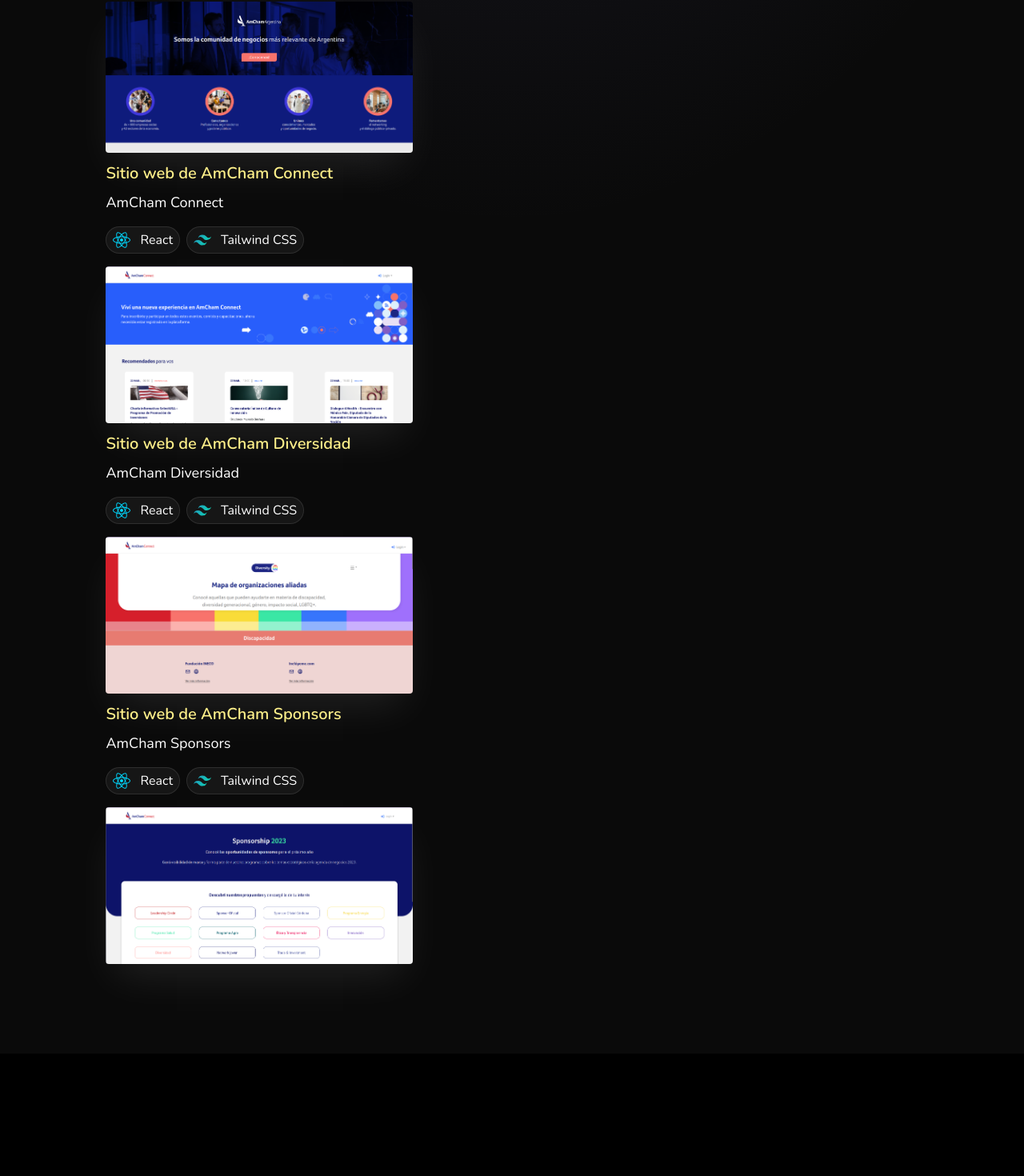
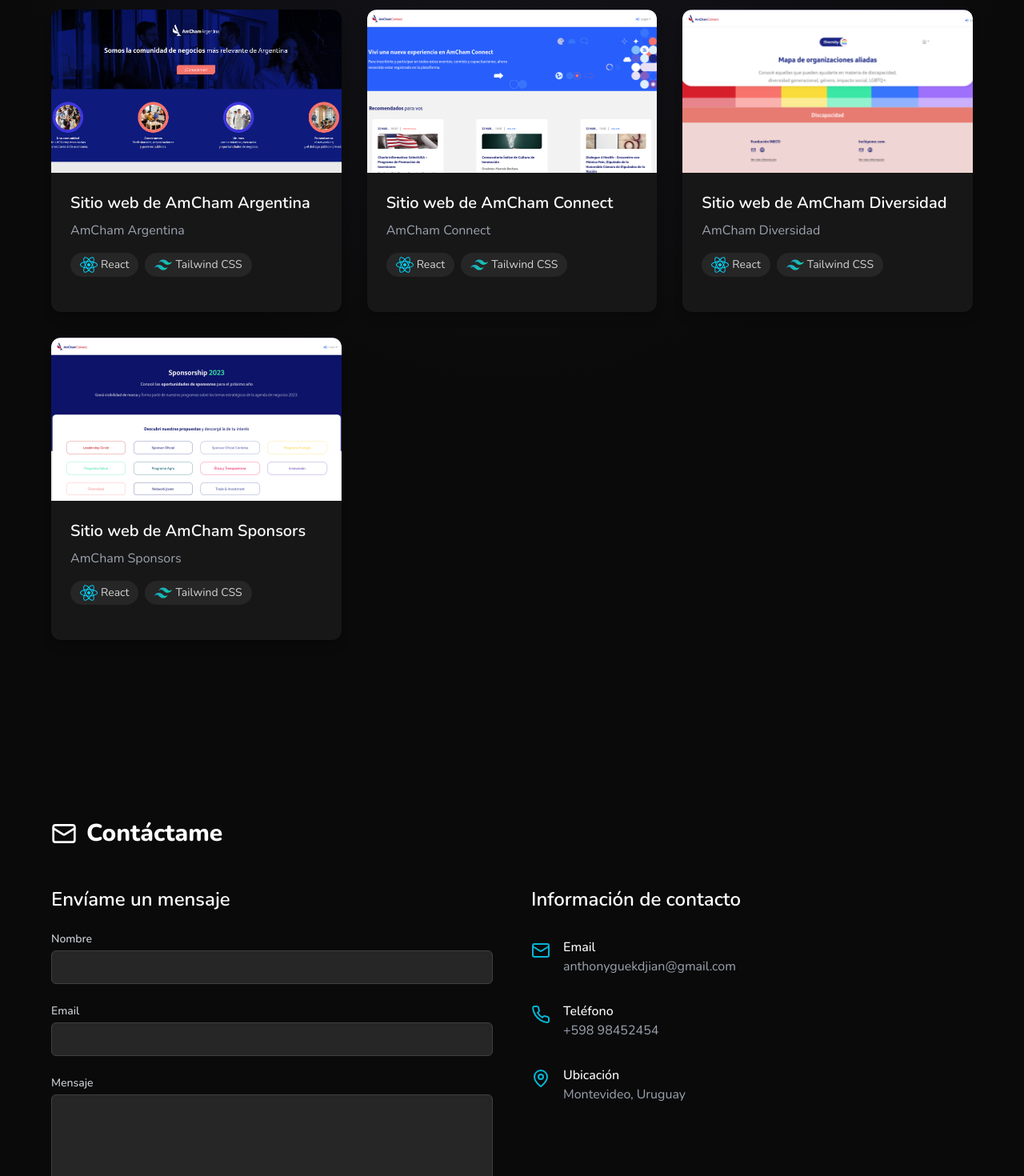
Before and after one commit to AGuekdjian/Portfolio-v2, a React (Vite) app: page / in a window 1280 px wide. Shown: the part 1264-2734 px from the top of the page at 80% size. Before the commit the page ends 2581 px from the top, so only its background shows below. Built offline with nearby package versions, Linux system fonts and the light colour scheme.

Commit message:
Agregando seccion de contacto y mejorando seccion de proyectos.

```diff
--- a/package.json
+++ b/package.json
@@ -9,6 +9,8 @@
     "preview": "vite preview"
   },
   "dependencies": {
+    "framer-motion": "^11.5.4",
+    "lucide-react": "^0.441.0",
     "react": "^18.2.0",
     "react-dom": "^18.2.0",
     "react-toastify": "^9.1.3",
--- a/src/App.jsx
+++ b/src/App.jsx
@@ -1,3 +1,4 @@
+import Contact from "./components/contact/Contact";
 import { Experience } from "./components/experience/Experience";
 import { Header } from "./components/header/Header";
 import { Home } from "./components/home/Home";
@@ -11,6 +12,7 @@
         <Home />
         <Experience />
         <ProjectsAndAchievements />
+        <Contact />
       </main>
       {/* <Footer /> */}
     </>
--- a/src/components/contact/Contact.jsx
+++ b/src/components/contact/Contact.jsx
@@ -1,9 +1,130 @@
-import React from 'react'
+import { motion } from "framer-motion";
+import { MailIcon, PhoneIcon, MapPinIcon, SendIcon } from "lucide-react";
+import { useForm } from "../../hooks/useForm";
 
 export default function Contact() {
+  const { form, changed } = useForm({});
 
-    return (
-        <section>
-        </section>
-    )
+  const handleSubmit = (e) => {
+    e.preventDefault();
+    // Aquí iría la lógica para enviar el formulario
+    console.log("Form submitted:", form);
+    // Resetear el formulario después del envío
+  };
+
+  return (
+    <section
+      className="min-h-screen text-white py-28 px-6 lg:px-0"
+      id="Contacto"
+    >
+      <div className="max-w-6xl mx-auto">
+        <motion.h2
+          className="text-3xl font-bold mb-12 flex gap-x-3 items-center"
+          initial={{ opacity: 0, y: -20 }}
+          animate={{ opacity: 1, y: 0 }}
+          transition={{ duration: 0.5 }}
+        >
+          <MailIcon className="w-8 h-8" />
+          Contáctame
+        </motion.h2>
+        <div className="grid grid-cols-1 md:grid-cols-2 gap-12">
+          <motion.div
+            initial={{ opacity: 0, x: -50 }}
+            animate={{ opacity: 1, x: 0 }}
+            transition={{ duration: 0.5, delay: 0.2 }}
+          >
+            <h3 className="text-2xl font-semibold mb-6">Envíame un mensaje</h3>
+            <form onSubmit={handleSubmit} className="space-y-6">
+              <div>
+                <label
+                  htmlFor="name"
+                  className="block text-sm font-medium text-gray-300 mb-1"
+                >
+                  Nombre
+                </label>
+                <input
+                  type="text"
+                  id="name"
+                  name="name"
+                  onChange={changed}
+                  required
+                  className="w-full px-3 py-2 bg-neutral-800 border border-neutral-700 rounded-md text-white focus:outline-none focus:ring-2 focus:ring-cyan-500"
+                />
+              </div>
+              <div>
+                <label
+                  htmlFor="email"
+                  className="block text-sm font-medium text-gray-300 mb-1"
+                >
+                  Email
+                </label>
+                <input
+                  type="email"
+                  id="email"
+                  name="email"
+                  onChange={changed}
+                  required
+                  className="w-full px-3 py-2 bg-neutral-800 border border-neutral-700 rounded-md text-white focus:outline-none focus:ring-2 focus:ring-cyan-500"
+                />
+              </div>
+              <div>
+                <label
+                  htmlFor="message"
+                  className="block text-sm font-medium text-gray-300 mb-1"
+                >
+                  Mensaje
+                </label>
+                <textarea
+                  id="message"
+                  name="message"
+                  onChange={changed}
+                  required
+                  rows="4"
+                  className="resize-none w-full px-3 py-2 bg-neutral-800 border border-neutral-700 rounded-md text-white focus:outline-none focus:ring-2 focus:ring-cyan-500"
+                ></textarea>
+              </div>
+              <button
+                type="submit"
+                className="w-full px-4 py-2 bg-gradient-to-r from-cyan-600 to-blue-600 text-white rounded-md hover:from-cyan-700 hover:to-blue-700 focus:outline-none focus:ring-2 focus:ring-cyan-500 focus:ring-offset-2 focus:ring-offset-neutral-900 transition duration-300 flex items-center justify-center"
+              >
+                <SendIcon className="w-5 h-5 mr-2" />
+                Enviar Mensaje
+              </button>
+            </form>
+          </motion.div>
+          <motion.div
+            initial={{ opacity: 0, x: 50 }}
+            animate={{ opacity: 1, x: 0 }}
+            transition={{ duration: 0.5, delay: 0.4 }}
+            className="space-y-8"
+          >
+            <h3 className="text-2xl font-semibold mb-6">
+              Información de contacto
+            </h3>
+            <div className="flex items-start space-x-4">
+              <MailIcon className="w-6 h-6 text-cyan-500 mt-1" />
+              <div>
+                <h4 className="font-medium">Email</h4>
+                <p className="text-gray-400">anthonyguekdjian@gmail.com</p>
+              </div>
+            </div>
+            <div className="flex items-start space-x-4">
+              <PhoneIcon className="w-6 h-6 text-cyan-500 mt-1" />
+              <div>
+                <h4 className="font-medium">Teléfono</h4>
+                <p className="text-gray-400">+598 98452454</p>
+              </div>
+            </div>
+            <div className="flex items-start space-x-4">
+              <MapPinIcon className="w-6 h-6 text-cyan-500 mt-1" />
+              <div>
+                <h4 className="font-medium">Ubicación</h4>
+                <p className="text-gray-400">Montevideo, Uruguay</p>
+              </div>
+            </div>
+          </motion.div>
+        </div>
+      </div>
+    </section>
+  );
 }
--- a/src/components/header/Header.jsx
+++ b/src/components/header/Header.jsx
@@ -3,12 +3,14 @@
 export const Header = () => {
   const [activeNav, setActiveNav] = useState("#");
   return (
-    <header className="w-96 block bg-cyan-700 font-bold lg:font-normal lg:bg-slate-200/10 backdrop-blur-[1px] rounded-full py-4 px-3 lg:w-fit sticky top-4 lg:fixed lg:top-8 flex justify-center z-10">
+    <header className="w-96 font-bold lg:font-normal bg-slate-200/10 backdrop-blur-[1px] rounded-full py-4 px-3 sticky top-4 lg:fixed lg:top-7 flex justify-center z-10">
       <nav>
         <ul className="flex">
           <li
-            className={`transition text-center  w-8 mx-3 lg:w-16 ${
-              activeNav === "#" ? "lg:rounded-xl lg:bg-cyan-700" : null
+            className={`transition text-center  w-16 ${
+              activeNav === "#"
+                ? "rounded-xl bg-gradient-to-r from-cyan-600 to-blue-600 text-white hover:from-cyan-700 hover:to-blue-700"
+                : null
             }`}
           >
             <a href="#" onClick={() => setActiveNav("#")}>
@@ -16,9 +18,9 @@
             </a>
           </li>
           <li
-            className={`transition text-center mx-6 w-12 lg:mx-3 lg:w-24 ${
+            className={`transition text-center w-28 ${
               activeNav === "#Experiencia"
-                ? "lg:rounded-xl lg:bg-cyan-700"
+                ? "rounded-xl bg-gradient-to-r from-cyan-600 to-blue-600 text-white hover:from-cyan-700 hover:to-blue-700"
                 : null
             }`}
           >
@@ -27,8 +29,10 @@
             </a>
           </li>
           <li
-            className={`transition text-center mx-6  w-12 lg:mx-3 lg:w-24 ${
-              activeNav === "#Proyectos" ? "lg:rounded-xl lg:bg-cyan-700" : null
+            className={`transition text-center w-24 ${
+              activeNav === "#Proyectos"
+                ? "rounded-xl bg-gradient-to-r from-cyan-600 to-blue-600 text-white hover:from-cyan-700 hover:to-blue-700"
+                : null
             }`}
           >
             <a href="#Proyectos" onClick={() => setActiveNav("#Proyectos")}>
@@ -36,8 +40,10 @@
             </a>
           </li>
           <li
-            className={`transition text-center mx-6 w-10 lg:mx-3 lg:w-20 ${
-              activeNav === "#Contacto" ? "lg:rounded-xl lg:bg-cyan-700" : null
+            className={`transition text-center w-20 ${
+              activeNav === "#Contacto"
+                ? "rounded-xl bg-gradient-to-r from-cyan-600 to-blue-600 text-white hover:from-cyan-700 hover:to-blue-700"
+                : null
             }`}
           >
             <a href="#Contacto" onClick={() => setActiveNav("#Contacto")}>
--- a/src/components/projectsAndAchievements/ProjectsAndAchievements.jsx
+++ b/src/components/projectsAndAchievements/ProjectsAndAchievements.jsx
@@ -1,44 +1,95 @@
-import React from "react";
+import React, { useState } from "react";
 import { Global } from "../../helpers/Global";
+import { motion } from "framer-motion";
+import { FolderGit2, ExternalLinkIcon, Github } from "lucide-react";
 
 export const ProjectsAndAchievements = () => {
+  const [hoveredIndex, setHoveredIndex] = useState(null);
+
   const { projects } = Global;
+
   return (
-    <section className="my-28 px-6 lg:px-0" id="Experiencia">
-      <h2 className="text-2xl font-semibold mb-6 flex gap-x-2 items-center">
-        <i className="fa-solid fa-folder-open"></i>
-        Proyectos
-      </h2>
-      <div className=" items-center">
-        {projects.map(({ id, name, description, img, url, tags, github }) => {
-          return (
-            <article key={id} className="my-8 lg:my-3">
-              <h3 className="text-xl font-semibold text-yellow-200 mb-2">
-                {name}
-              </h3>
-              <p className="text-md lg:text-lg mb-4 text-pretty">
-                {description}
-              </p>
-              <ul className="flex gap-x-2 flex-row">
-                {tags.map((tag, index) => (
-                  <li key={index}>
-                    <div
-                      className={` rounded-full border border-white/10 flex justify-center items-center gap-x-3 px-2 py-1 bg-white/5 hover:scale-110 hover:bg-white/10 hover:cursor-pointer transition ${tag.color}`}
+    <section
+      className="min-h-screen text-white py-28 px-6 lg:px-0"
+      id="Proyectos"
+    >
+      <div className="max-w-6xl mx-auto">
+        <motion.h2
+          className="text-3xl font-bold mb-12 flex gap-x-3 items-center"
+          initial={{ opacity: 0, y: -20 }}
+          animate={{ opacity: 1, y: 0 }}
+          transition={{ duration: 0.5 }}
+        >
+          <FolderGit2 className="w-8 h-8" />
+          Mis Proyectos
+        </motion.h2>
+        <div className="grid grid-cols-1 md:grid-cols-2 lg:grid-cols-3 gap-8">
+          {projects.map((project, index) => (
+            <motion.div
+              key={index}
+              className="bg-neutral-900 rounded-xl overflow-hidden shadow-lg hover:shadow-xl transition-all duration-300 flex flex-col"
+              initial={{ opacity: 0, y: 20 }}
+              animate={{ opacity: 1, y: 0 }}
+              transition={{ duration: 0.5, delay: index * 0.1 }}
+              onHoverStart={() => setHoveredIndex(index)}
+              onHoverEnd={() => setHoveredIndex(null)}
+            >
+              <div className="relative aspect-video">
+                <img
+                  src={project.img}
+                  alt={project.title}
+                  className="object-cover w-full h-full"
+                />
+                <div className="absolute inset-0 bg-black bg-opacity-50 flex items-center justify-center opacity-0 hover:opacity-100 transition-opacity duration-300">
+                  <div className="flex space-x-4">
+                    <a
+                      href={project.liveLink}
+                      target="_blank"
+                      rel="noopener noreferrer"
+                      className="bg-white text-black p-2 rounded-full hover:bg-opacity-80 transition-colors duration-300"
+                      aria-label="View live project"
                     >
-                      <span>{tag.icon}</span>
-                      {tag.name}
-                    </div>
-                  </li>
-                ))}
-              </ul>
-              <img
-                className="rounded shadow-2xl shadow-white/10 w-[24rem] mt-4"
-                src={img}
-                alt={`Captura de pantalla del proyecto ${img}`}
+                      <ExternalLinkIcon className="w-6 h-6" />
+                    </a>
+                    <a
+                      href={project.github}
+                      target="_blank"
+                      rel="noopener noreferrer"
+                      className="bg-white text-black p-2 rounded-full hover:bg-opacity-80 transition-colors duration-300"
+                      aria-label="View GitHub repository"
+                    >
+                      <Github className="w-6 h-6" />
+                    </a>
+                  </div>
+                </div>
+              </div>
+              <div className="p-6 flex-grow">
+                <h3 className="text-xl font-semibold mb-2">{project.title}</h3>
+                <p className="text-gray-400 mb-4">{project.description}</p>
+                <div className="flex flex-wrap gap-2 mb-4">
+                  {project.technologies.map((tech, index) => {
+                    console.log(tech);
+                    return (
+                      <span
+                        key={index}
+                        className="bg-neutral-800 text-neutral-300 px-3 py-1 rounded-full text-sm flex items-center gap-1"
+                      >
+                        {tech.icon}
+                        {tech.name}
+                      </span>
+                    );
+                  })}
+                </div>
+              </div>
+              <motion.div
+                className="h-1 bg-gradient-to-r from-purple-500 to-pink-500"
+                initial={{ width: "0%" }}
+                animate={{ width: hoveredIndex === index ? "100%" : "0%" }}
+                transition={{ duration: 0.3 }}
               />
-            </article>
-          );
-        })}
+            </motion.div>
+          ))}
+        </div>
       </div>
     </section>
   );
--- a/src/helpers/Global.jsx
+++ b/src/helpers/Global.jsx
@@ -49,38 +49,38 @@
   projects: [
     {
       id: 1,
-      name: "Sitio web de AmCham Argentina",
+      title: "Sitio web de AmCham Argentina",
       description: "AmCham Argentina",
       img: AmCham,
-      url: "https://www.onboarding.amcham.com.ar/",
-      tags: [Tags.REACT, Tags.TAILWIND],
+      liveLink: "https://www.onboarding.amcham.com.ar/",
+      technologies: [Tags.REACT, Tags.TAILWIND],
       github: "https://github.com/AGuekdjian",
     },
     {
       id: 2,
-      name: "Sitio web de AmCham Connect",
+      title: "Sitio web de AmCham Connect",
       description: "AmCham Connect",
       img: Eventos,
-      url: "https://www.eventos.amcham.com.ar/",
-      tags: [Tags.REACT, Tags.TAILWIND],
+      liveLink: "https://www.eventos.amcham.com.ar/",
+      technologies: [Tags.REACT, Tags.TAILWIND],
       github: "https://github.com/AGuekdjian",
     },
     {
       id: 3,
-      name: "Sitio web de AmCham Diversidad",
+      title: "Sitio web de AmCham Diversidad",
       description: "AmCham Diversidad",
       img: Diversidad,
-      url: "https://www.diversidad.amcham.com.ar/",
-      tags: [Tags.REACT, Tags.TAILWIND],
+      liveLink: "https://www.diversidad.amcham.com.ar/",
+      technologies: [Tags.REACT, Tags.TAILWIND],
       github: "https://github.com/AGuekdjian",
     },
     {
       id: 4,
-      name: "Sitio web de AmCham Sponsors",
+      title: "Sitio web de AmCham Sponsors",
       description: "AmCham Sponsors",
       img: Sponsors,
-      url: "https://www.sponsorship.amcham.com.ar/",
-      tags: [Tags.REACT, Tags.TAILWIND],
+      liveLink: "https://www.sponsorship.amcham.com.ar/",
+      technologies: [Tags.REACT, Tags.TAILWIND],
       github: "https://github.com/AGuekdjian",
     },
   ],
--- a/src/helpers/Tags.jsx
+++ b/src/helpers/Tags.jsx
@@ -28,8 +28,8 @@
       >
         <defs>
           <linearGradient x1="-2.778%" y1="32%" x2="100%" y2="67.556%" id="a">
-            <stop stop-color="#2298BD" offset="0%" />
-            <stop stop-color="#0ED7B5" offset="100%" />
+            <stop stopColor="#2298BD" offset="0%" />
+            <stop stopColor="#0ED7B5" offset="100%" />
           </linearGradient>
         </defs>
         <path
```
Also changed, not shown: 1 other file (tests, documents, lock files or other folders).
